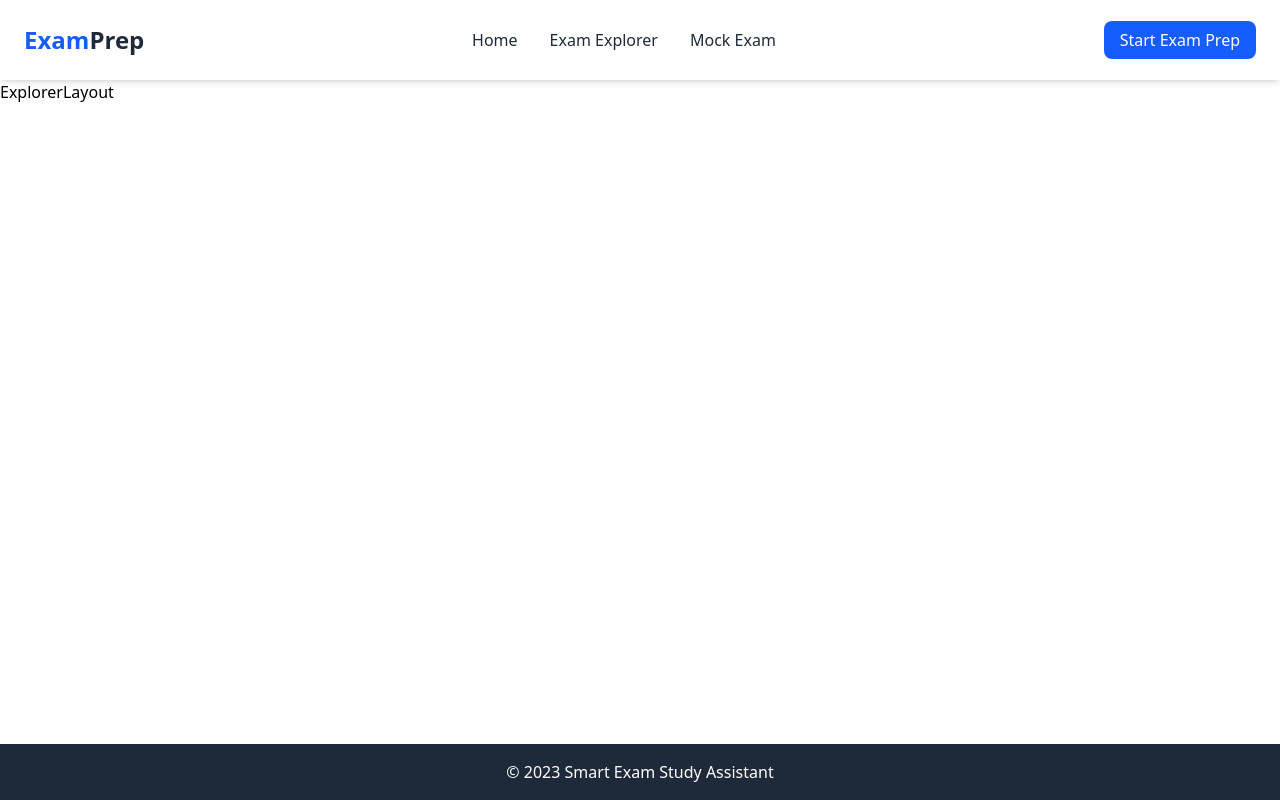
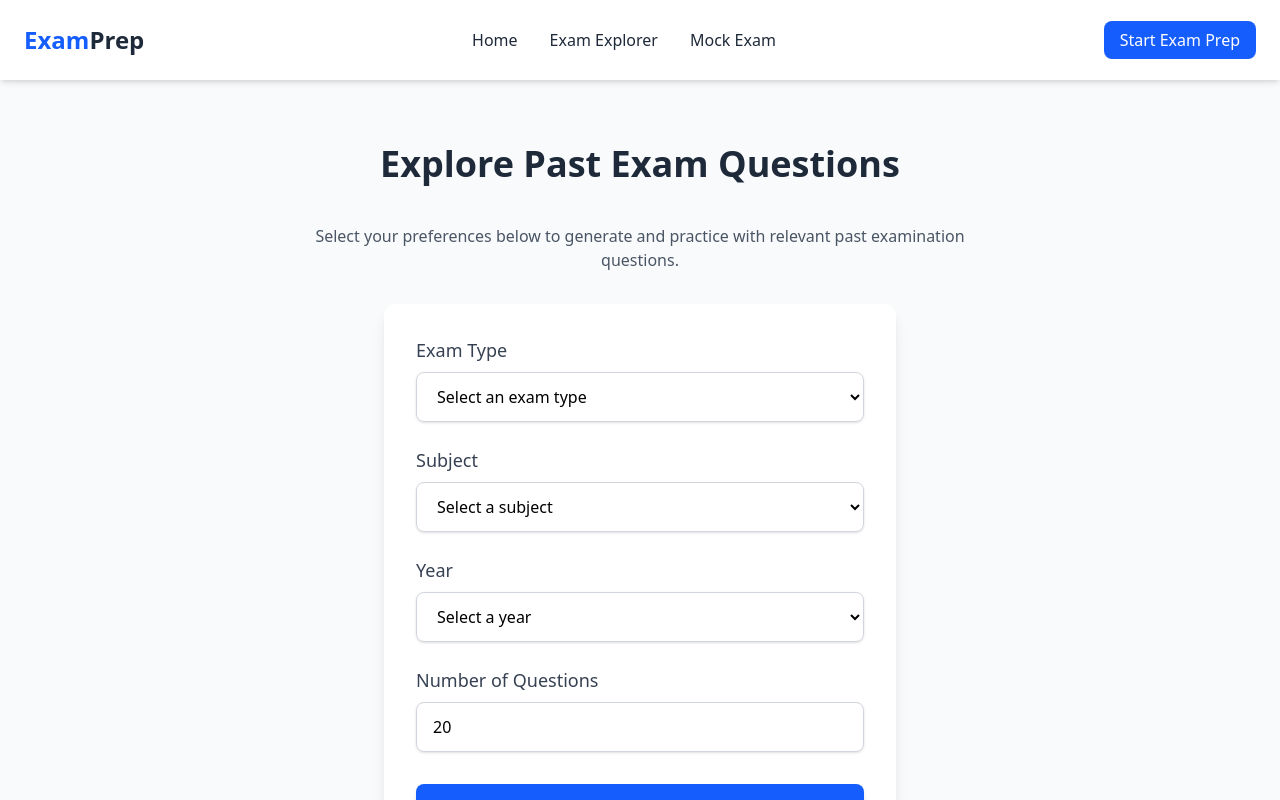
Before and after one commit to adex-badr18/smart-exam-study-assistant, a React (Vite) app: page /exam-question-explorer in a window 1280 px wide. Shown: the top 800 px of the page. Built offline with nearby package versions, Linux system fonts and the light colour scheme.

Commit message:
feat: Create exam explorer form

```diff
--- a/src/pages/exam-question-explorer/ExplorerIndex.jsx
+++ b/src/pages/exam-question-explorer/ExplorerIndex.jsx
@@ -1,9 +1,173 @@
-import React from 'react'
+import { useState } from "react";
 
 const ExplorerIndex = () => {
-  return (
-    <div>ExplorerIndex</div>
-  )
-}
+    // State to hold the form data
+    const [formData, setFormData] = useState({
+        examType: "",
+        subject: "",
+        year: "",
+        numQuestions: 20, // Default number of questions
+    });
 
-export default ExplorerIndex
+    // Handle input changes and update state
+    const handleChange = (e) => {
+        const { name, value } = e.target;
+        setFormData((prevData) => ({
+            ...prevData,
+            [name]: value,
+        }));
+    };
+
+    // Handle form submission
+    const handleSubmit = (e) => {
+        e.preventDefault();
+        // In a real application, you would pass formData to your API or prompt schema here.
+        console.log("Form Submitted:", formData);
+        alert(
+            "Form submitted! Check console for data. This data will be used to generate questions."
+        );
+        // Example of how you might call a function to generate questions:
+        // generateQuestions(formData);
+    };
+
+    // Generate years for the dropdown (e.g., last 15 years)
+    const currentYear = new Date().getFullYear();
+    const years = Array.from({ length: 15 }, (_, i) => currentYear - i);
+
+    return (
+        <section className="py-16 bg-gray-50">
+            <div className="container mx-auto px-4 sm:px-6 lg:px-8">
+                <h2 className="text-3xl md:text-4xl font-bold text-center text-gray-800 mb-10">
+                    Explore Past Exam Questions
+                </h2>
+                <p className="text-center text-gray-600 mb-8 max-w-2xl mx-auto">
+                    Select your preferences below to generate and practice with
+                    relevant past examination questions.
+                </p>
+
+                <form
+                    onSubmit={handleSubmit}
+                    className="max-w-lg mx-auto bg-white p-8 rounded-xl shadow-lg"
+                >
+                    {/* Exam Type */}
+                    <div className="mb-6">
+                        <label
+                            htmlFor="examType"
+                            className="block text-gray-700 text-lg font-medium mb-2"
+                        >
+                            Exam Type
+                        </label>
+                        <select
+                            id="examType"
+                            name="examType"
+                            value={formData.examType}
+                            onChange={handleChange}
+                            required
+                            className="mt-1 block w-full px-4 py-3 border border-gray-300 rounded-lg shadow-sm focus:ring-blue-500 focus:border-blue-500 sm:text-base"
+                        >
+                            <option value="" disabled>
+                                Select an exam type
+                            </option>
+                            <option value="WAEC">WAEC</option>
+                            <option value="NECO">NECO</option>
+                            <option value="UTME">UTME</option>
+                            {/* Add more exam types as needed */}
+                        </select>
+                    </div>
+
+                    {/* Subject */}
+                    <div className="mb-6">
+                        <label
+                            htmlFor="subject"
+                            className="block text-gray-700 text-lg font-medium mb-2"
+                        >
+                            Subject
+                        </label>
+                        <select
+                            id="subject"
+                            name="subject"
+                            value={formData.subject}
+                            onChange={handleChange}
+                            required
+                            className="mt-1 block w-full px-4 py-3 border border-gray-300 rounded-lg shadow-sm focus:ring-blue-500 focus:border-blue-500 sm:text-base"
+                        >
+                            <option value="" disabled>
+                                Select a subject
+                            </option>
+                            <option value="Mathematics">Mathematics</option>
+                            <option value="English Language">
+                                English Language
+                            </option>
+                            <option value="Physics">Physics</option>
+                            <option value="Chemistry">Chemistry</option>
+                            <option value="Biology">Biology</option>
+                            <option value="Economics">Economics</option>
+                            <option value="Government">Government</option>
+                            {/* Add more subjects as needed */}
+                        </select>
+                    </div>
+
+                    {/* Year */}
+                    <div className="mb-6">
+                        <label
+                            htmlFor="year"
+                            className="block text-gray-700 text-lg font-medium mb-2"
+                        >
+                            Year
+                        </label>
+                        <select
+                            id="year"
+                            name="year"
+                            value={formData.year}
+                            onChange={handleChange}
+                            required
+                            className="mt-1 block w-full px-4 py-3 border border-gray-300 rounded-lg shadow-sm focus:ring-blue-500 focus:border-blue-500 sm:text-base"
+                        >
+                            <option value="" disabled>
+                                Select a year
+                            </option>
+                            {years.map((year) => (
+                                <option key={year} value={year}>
+                                    {year}
+                                </option>
+                            ))}
+                        </select>
+                    </div>
+
+                    {/* Number of Questions */}
+                    <div className="mb-8">
+                        <label
+                            htmlFor="numQuestions"
+                            className="block text-gray-700 text-lg font-medium mb-2"
+                        >
+                            Number of Questions
+                        </label>
+                        <input
+                            type="number"
+                            min={20}
+                            max={100}
+                            id="numQuestions"
+                            name="numQuestions"
+                            value={formData.numQuestions}
+                            onChange={handleChange}
+                            required
+                            className="mt-1 block w-full px-4 py-3 border border-gray-300 rounded-lg shadow-sm focus:ring-blue-500 focus:border-blue-500 sm:text-base"
+                        />
+                    </div>
+
+                    {/* Submit Button */}
+                    <button
+                        type="submit"
+                        className="w-full bg-blue-600 text-white px-6 py-3 rounded-lg font-semibold text-lg
+                       hover:bg-blue-700 transition duration-300 ease-in-out transform hover:scale-105 shadow-md
+                       focus:outline-none focus:ring-2 focus:ring-blue-500 focus:ring-offset-2"
+                    >
+                        Generate Questions
+                    </button>
+                </form>
+            </div>
+        </section>
+    );
+};
+
+export default ExplorerIndex;
--- a/src/pages/exam-question-explorer/ExplorerLayout.jsx
+++ b/src/pages/exam-question-explorer/ExplorerLayout.jsx
@@ -1,8 +1,8 @@
-import React from 'react'
+import { Outlet } from "react-router"
 
 const ExplorerLayout = () => {
   return (
-    <div>ExplorerLayout</div>
+    <Outlet />
   )
 }
 
```
